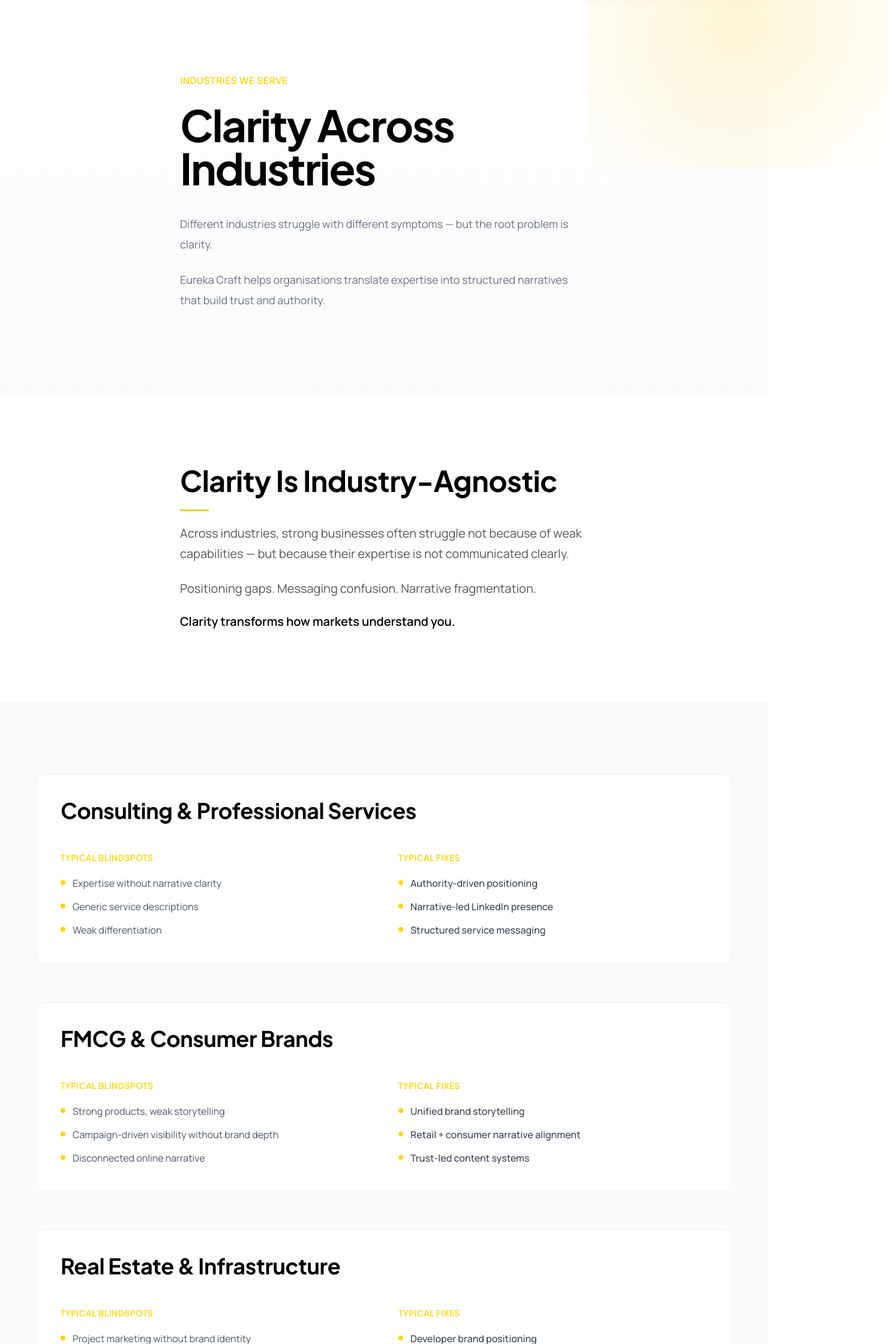
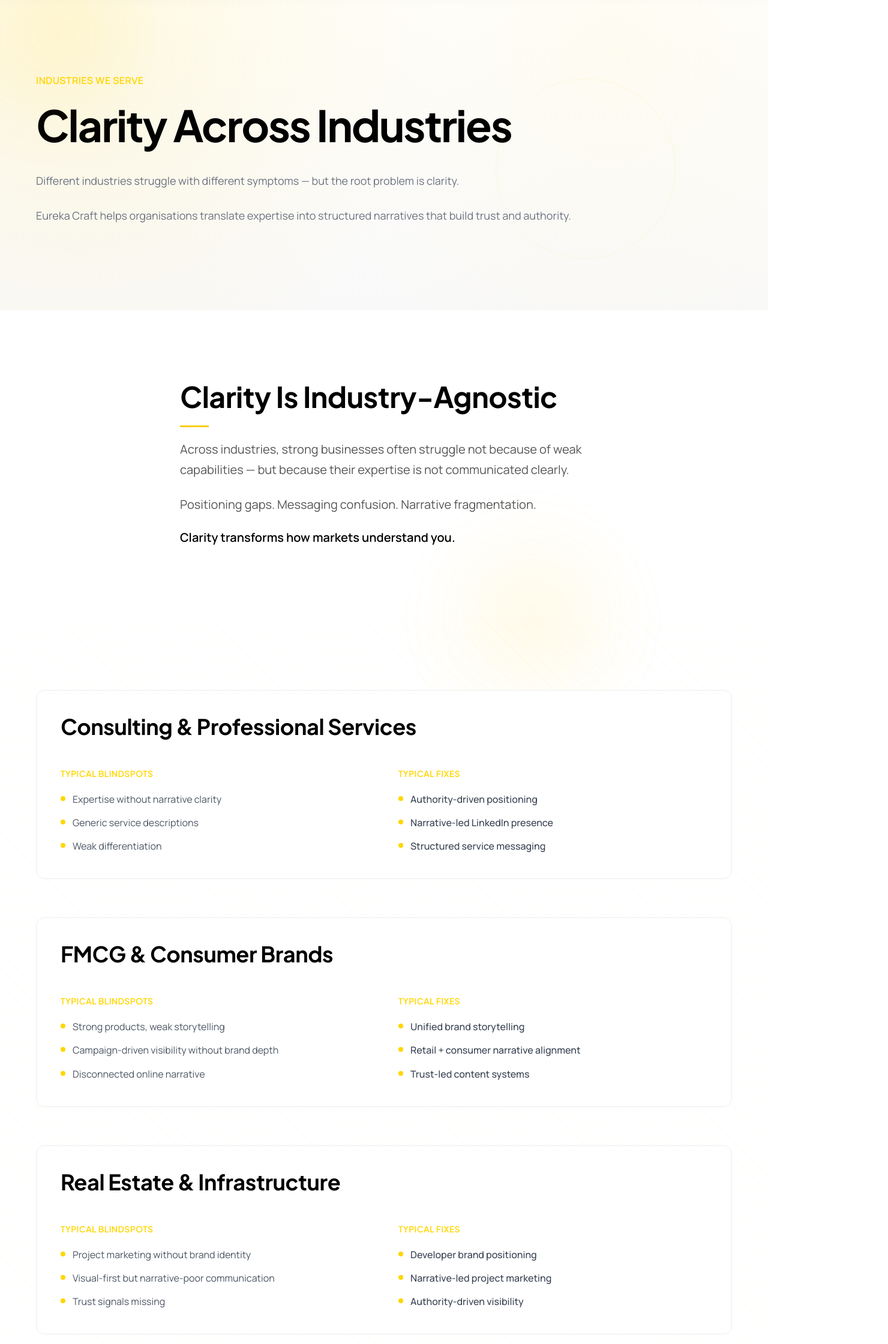
Before and after one commit to ragbak1210-ctrl/eureka-craft-consultancy, a Next.js app: page /industries in a window 1280 px wide. Shown: the part 100-2340 px from the top of the page at 60% size, 1480 px wide, since content can reach past the window. Built offline with nearby package versions, Linux system fonts and the light colour scheme.

Commit message:
Update industries.tsx

```diff
--- a/pages/industries.tsx
+++ b/pages/industries.tsx
@@ -207,11 +207,12 @@
 
 {/* HERO */}
 
-<section className="hero-premium bg-premium hero-glow">
+<section className="hero-premium bg-hero-premium relative">
+
+<div className="yellow-glow top-[-120px] left-[-120px]"></div>
+<div className="circle-outline top-[150px] right-[12%]"></div>
 
 <div className="container-premium">
-
-<div className="content-narrow reveal">
 
 <p className="text-accent font-semibold mb-6 tracking-wide">
 
@@ -242,8 +243,6 @@
 build trust and authority.
 
 </p>
-
-</div>
 
 </div>
 
@@ -302,7 +301,10 @@
 
 {/* INDUSTRIES */}
 
-<section className="section-premium bg-gray-50">
+<section className="section-premium bg-diagonal relative">
+
+<div className="consulting-dots bottom-[60px] left-[10%]"></div>
+<div className="yellow-glow top-[-200px] right-[15%]"></div>
 
 <div className="container-premium">
 
@@ -327,8 +329,6 @@
 
 <div className="grid md:grid-cols-2 gap-12">
 
-
-{/* Blindspots */}
 
 <div>
 
@@ -358,8 +358,6 @@
 </div>
 
 
-
-{/* Fixes */}
 
 <div>
 
```
